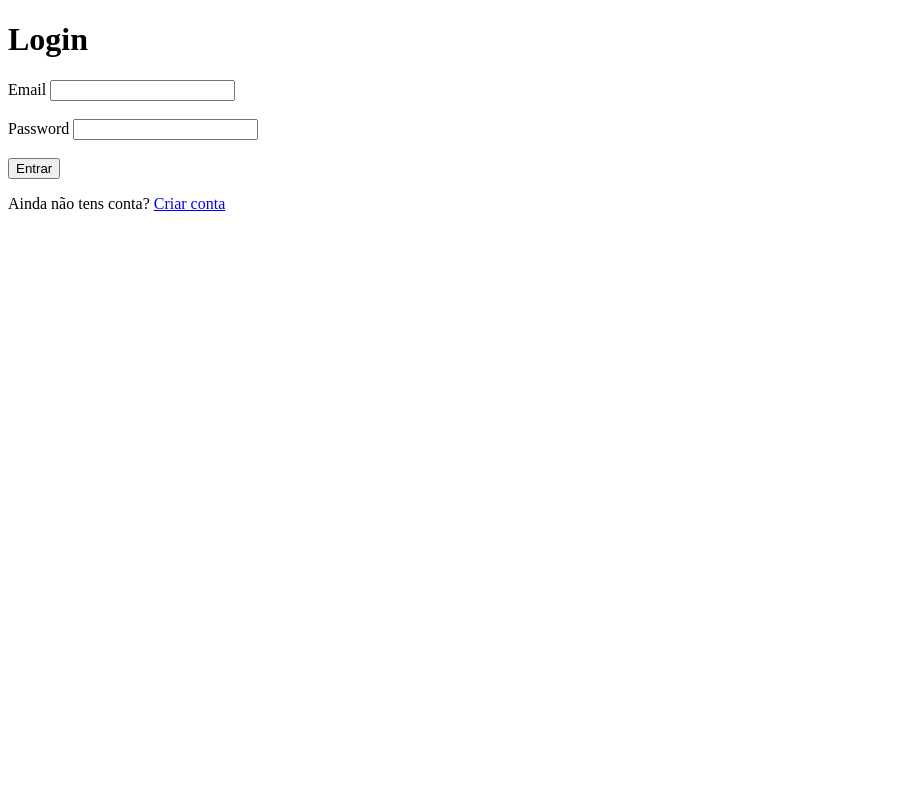
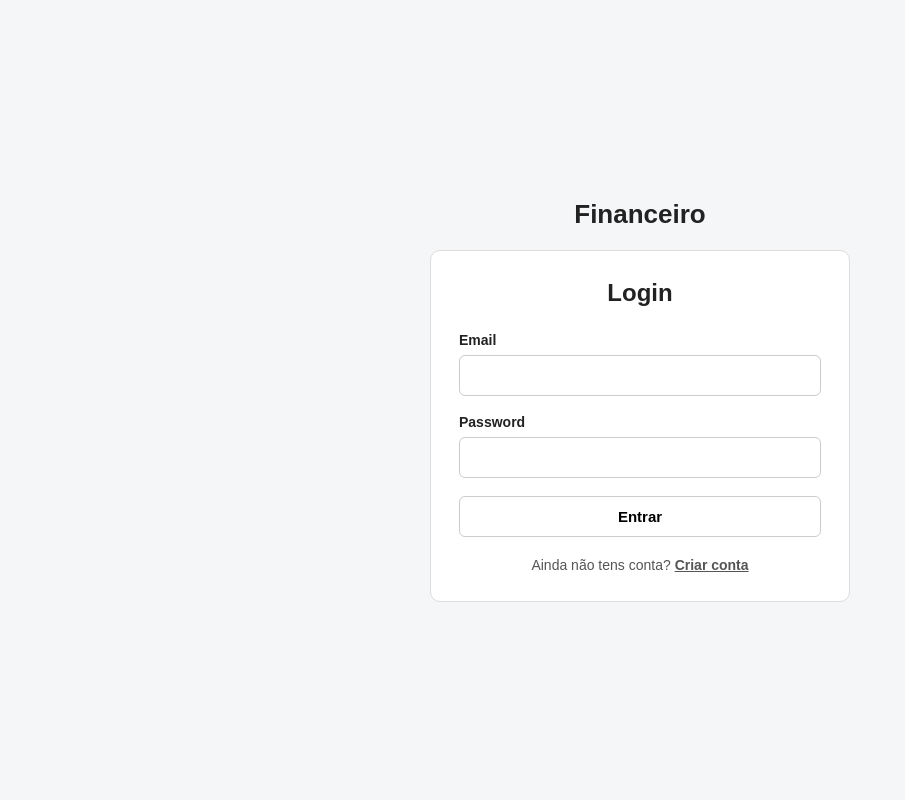
Before and after one commit to MarioS136/financeiro, a PHP site: page /login.php in a window 1280 px wide. Shown: the whole page, without its empty margins (0-905 px from the left). Run offline with PHP 8.4, Linux system fonts and the light colour scheme.

Commit message:
nova alter.

```diff
--- a/public/login.php
+++ b/public/login.php
@@ -73,43 +73,236 @@ if ($_SERVER['REQUEST_METHOD'] === 'POST') {
 
 <!DOCTYPE html>
 <html lang="pt">
+
 <head>
+
     <meta charset="UTF-8">
-    <meta name="viewport" content="width=device-width, initial-scale=1.0">
+
+    <meta
+        name="viewport"
+        content="width=device-width, initial-scale=1.0"
+    >
 
     <title>Login</title>
+
+
+    <style>
+
+        * {
+            box-sizing: border-box;
+        }
+
+
+        body {
+            margin: 0;
+            font-family: Arial, sans-serif;
+            background: #f5f6f8;
+            color: #222;
+
+            min-height: 100vh;
+
+            display: flex;
+            align-items: center;
+            justify-content: center;
+
+            padding: 20px;
+        }
+
+
+        .login-container {
+            width: min(420px, 100%);
+        }
+
+
+        .app-name {
+            text-align: center;
+            margin: 0 0 20px 0;
+            font-size: 26px;
+        }
+
+
+        .login-section {
+            background: #ffffff;
+            border: 1px solid #ddd;
+            border-radius: 10px;
+            padding: 28px;
+        }
+
+
+        .login-section h1 {
+            margin: 0 0 25px 0;
+            text-align: center;
+            font-size: 24px;
+        }
+
+
+        .form-group {
+            margin-bottom: 18px;
+        }
+
+
+        .form-group label {
+            display: block;
+            margin-bottom: 7px;
+            font-weight: bold;
+            font-size: 14px;
+        }
+
+
+        .form-group input {
+            width: 100%;
+            padding: 11px 12px;
+            border: 1px solid #ccc;
+            border-radius: 6px;
+            background: #ffffff;
+            font-size: 15px;
+        }
+
+
+        .form-group input:focus {
+            outline: none;
+            border-color: #999;
+        }
+
+
+        .errors {
+            margin-bottom: 20px;
+            padding: 15px 18px;
+            border: 1px solid #d8b4b4;
+            border-radius: 6px;
+            background: #faf3f3;
+        }
+
+
+        .errors ul {
+            margin: 0;
+            padding-left: 20px;
+        }
+
+
+        .errors li {
+            margin-bottom: 5px;
+        }
+
+
+        .errors li:last-child {
+            margin-bottom: 0;
+        }
+
+
+        .btn {
+            width: 100%;
+            padding: 11px 14px;
+            border: 1px solid #ccc;
+            border-radius: 6px;
+            background: #ffffff;
+            cursor: pointer;
+            font-size: 15px;
+            font-weight: bold;
+        }
+
+
+        .btn:hover {
+            background: #eeeeee;
+        }
+
+
+        .register-link {
+            margin: 20px 0 0 0;
+            text-align: center;
+            color: #555;
+            font-size: 14px;
+        }
+
+
+        .register-link a {
+            color: inherit;
+            font-weight: bold;
+        }
+
+
+        @media (max-width: 500px) {
+
+            body {
+                padding: 15px;
+            }
+
+
+            .login-section {
+                padding: 22px;
+            }
+
+
+            .app-name {
+                font-size: 23px;
+            }
+
+        }
+
+    </style>
+
 </head>
 
 <body>
 
-    <h1>Login</h1>
+
+<div class="login-container">
+
+
+    <h1 class="app-name">
+        Financeiro
+    </h1>
+
+
+    <section class="login-section">
+
+
+        <h1>
+            Login
+        </h1>
+
 
         <?php if (!empty($errors)): ?>
 
-        <div>
+            <div class="errors">
+
                 <ul>
+
                     <?php foreach ($errors as $error): ?>
+
                         <li>
+
                             <?= htmlspecialchars(
                                 $error,
                                 ENT_QUOTES,
                                 'UTF-8'
                             ) ?>
+
                         </li>
+
                     <?php endforeach; ?>
+
                 </ul>
+
             </div>
 
         <?php endif; ?>
 
-    <form method="POST" action="">
+
+        <form
+            method="POST"
+            action=""
+        >
 
             <?= csrf_field() ?>
 
-        <div>
+
+            <div class="form-group">
+
                 <label for="email">
                     Email
                 </label>
+
 
                 <input
                     type="email"
@@ -121,38 +314,59 @@ if ($_SERVER['REQUEST_METHOD'] === 'POST') {
                         'UTF-8'
                     ) ?>"
                     maxlength="255"
+                    autocomplete="email"
                     required
                 >
+
             </div>
 
-        <br>
 
-        <div>
+            <div class="form-group">
+
                 <label for="password">
                     Password
                 </label>
+
 
                 <input
                     type="password"
                     id="password"
                     name="password"
                     maxlength="255"
+                    autocomplete="current-password"
                     required
                 >
+
             </div>
 
-        <br>
 
-        <button type="submit">
+            <button
+                type="submit"
+                class="btn"
+            >
                 Entrar
             </button>
 
         </form>
 
-    <p>
+
+        <p class="register-link">
+
             Ainda não tens conta?
-        <a href="register.php">Criar conta</a>
+
+            <a href="register.php">
+                Criar conta
+            </a>
+
         </p>
 
+
+    </section>
+
+
+</div>
+
+
 </body>
+
 </html>
```
Lines whose indentation alone changed are shown as unchanged.
